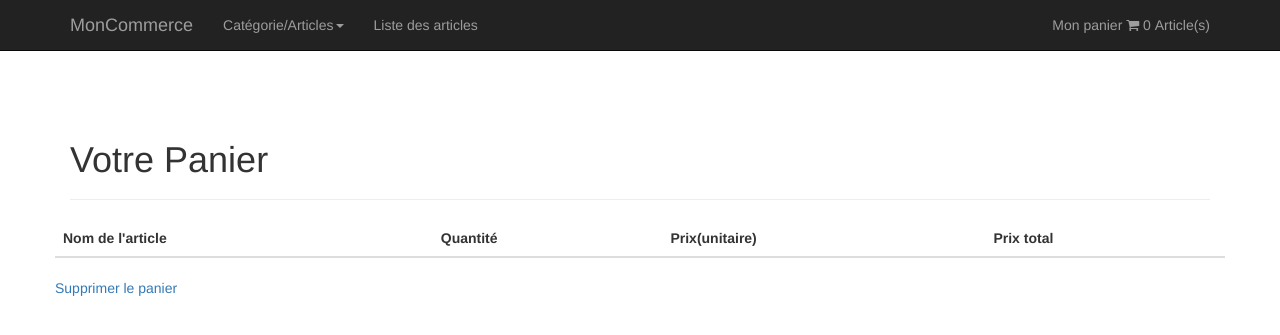
After one commit to spartdesign972/exo2, a PHP site: page /panier.php in a window 1280 px wide. The commit adds this page. Shown: the top 335 px of the page. Run offline with PHP 8.4, Linux system fonts and the light colour scheme; lists and menus that the app fills with data are empty.

Commit message:
bcp de changement

```diff
--- a/assets/css/style.css
+++ b/assets/css/style.css
@@ -15,3 +15,12 @@ legend{
 .main{
 	margin-top: 100px;
 }
+.btn-left{
+	float: left;
+}
+input[type="number"]{
+	height: 35px;
+	width: 50px;
+	margin-right: 5px;
+	border:  none;
+}
--- a/assets/js/affArticleToModal.js
+++ b/assets/js/affArticleToModal.js
@@ -22,7 +22,7 @@ $(function(){
 					  modal.find('.caption').append('<h3>'+data.libelle+'</h3><p class="desc">'+data.description+'</p><p>Prix HT : <strong>'+data.tarifht+'€</strong></p><p>Prix TTC : <strong>'+data.prixttc+'€</strong></p>')
 
 					  // Je rajoute un btn en passant l'id pour mettre en variable de session si clic
-					  modal.find('.modal-footer').append('<a href="?idproduit='+data.id+'" class="btn btn-primary">Ajouter au panier</a>')
+					  modal.find('.modal-footer').append('<a href="./inc/addPanierSession.php?nomproduit='+data.libelle+'&amp;prixttc='+data.prixttc+'&amp;q=1" class="btn btn-primary" type="submit">Ajouter au panier</a>')
 					},"json");
 		});
 	});
--- /dev/null
+++ b/inc/headerlink.php
@@ -0,0 +1,6 @@
+<?php  ?>
+<link rel="stylesheet" href="//cdnjs.cloudflare.com/ajax/libs/twitter-bootstrap/3.3.7/css/bootstrap.min.css">
+
+<link rel="stylesheet" href="//cdnjs.cloudflare.com/ajax/libs/font-awesome/4.7.0/css/font-awesome.min.css">
+
+<link rel="stylesheet" type="text/css" href="assets/css/style.css">
--- /dev/null
+++ b/inc/nav.php
@@ -0,0 +1,50 @@
+<?php
+
+// on calcule et affiche le nombre d'article
+if(isset($_SESSION['panier'])){
+	$nbart = 0;
+	foreach ($_SESSION['panier']['quantite'] as $value) {
+		$nbart += $value;
+	}
+}else{
+	$nbart = 0;
+}
+$errors = [];
+
+?>
+<nav class="navbar navbar-inverse navbar-fixed-top" role="navigation">
+		<div class="container">
+				<!-- Brand and toggle get grouped for better mobile display -->
+				<div class="navbar-header">
+					<button type="button" class="navbar-toggle" data-toggle="collapse" data-target=".navbar-ex1-collapse">
+						<span class="sr-only">Toggle navigation</span>
+						<span class="icon-bar"></span>
+						<span class="icon-bar"></span>
+						<span class="icon-bar"></span>
+					</button>
+					<a class="navbar-brand" href="#">MonCommerce</a>
+				</div>
+
+				<!-- Collect the nav links, forms, and other content for toggling -->
+				<div class="collapse navbar-collapse navbar-ex1-collapse">
+					<ul class="nav navbar-nav">
+						<li class="dropdown">
+						<a href="#" class="dropdown-toggle" data-toggle="dropdown" role="button" aria-haspopup="true" aria-expanded="false">Catégorie/Articles<span class="caret"></span></a>
+							<ul class="dropdown-menu">
+								<li><a href="addCatArt.php">ajouter</a></li>
+								<li><a href="#">Modifier</a></li>
+								<li role="separator" class="divider"></li>
+								<li><a href="#">Supprimer</a></li>
+							</ul>
+						</li>
+						<li><a href="listeArticles.php">Liste des articles</a></li>
+					</ul>
+					<ul class="nav navbar-nav navbar-right">
+						<li>
+							<a href="panier.php">Mon panier <i class="fa fa-shopping-cart" aria-hidden="true"></i>&nbsp;<?=$nbart?>&nbsp;Article(s)</a>
+						</li>
+					</ul>
+				</div><!-- /.navbar-collapse -->
+			</div>
+		</div>
+	</nav>
--- /dev/null
+++ b/panier.php
@@ -0,0 +1,65 @@
+<?php
+session_start();
+
+
+?><!DOCTYPE html>
+<html lang="fr">
+<head>
+	<meta charset="UTF-8">
+	<title>Liste des Articles</title>
+
+	<?php require_once 'inc/headerlink.php'; ?>
+
+</head>
+<body>
+
+	<?php require_once 'inc/nav.php'; ?>
+
+	<div class="container main">
+	<div class="page-header">
+		<h1>Votre Panier</h1>
+	</div>
+	<div class="row">
+		<table class="table table-hover table-striped">
+			<thead>
+				<tr>
+					<th>Nom de l'article</th>
+					<th>Quantité</th>
+					<th>Prix(unitaire)</th>
+					<th>Prix total</th>
+				</tr>
+			</thead>
+			<tbody>
+			<?php
+				if(isset($_SESSION['panier'])):
+					$nbArticles=count($_SESSION['panier']['nomArticle']);
+				   if ($nbArticles <= 0)
+				   		echo "<tr><td>Votre panier est vide </ td></tr>";
+					?>
+					<?php for ($i = 0; $i < $nbArticles; $i++): ?>
+					<tr>
+						<td><?=$_SESSION['panier']['nomArticle'][$i]?></td>
+						<td><?=$_SESSION['panier']['quantite'][$i]?></td>
+						<td><?=$_SESSION['panier']['prixArticle'][$i]?>€</td>
+						<td><?=($_SESSION['panier']['prixArticle'][$i]*$_SESSION['panier']['quantite'][$i])?>€</td>
+					</tr>
+				<?php endfor;
+					endif;
+				?>
+
+			</tbody>
+		</table>
+		<a href="supprpanier.php" >Supprimer le panier</a>
+
+	</div>
+</div>
+
+
+<script src="//cdnjs.cloudflare.com/ajax/libs/jquery/2.2.4/jquery.min.js"></script>
+
+<!-- Latest compiled and minified JS -->
+<script src="https://maxcdn.bootstrapcdn.com/bootstrap/3.3.6/js/bootstrap.min.js" integrity="sha384-0mSbJDEHialfmuBBQP6A4Qrprq5OVfW37PRR3j5ELqxss1yVqOtnepnHVP9aJ7xS" crossorigin="anonymous"></script>
+
+
+</body>
+</html>
```
Also changed, not shown: addCatArt.php (+3 -44 lines), inc/addPanierSession.php (added, +36 -0 lines), listeArticles.php (+5 -46 lines), supprpanier.php (added, +7 -0 lines).
